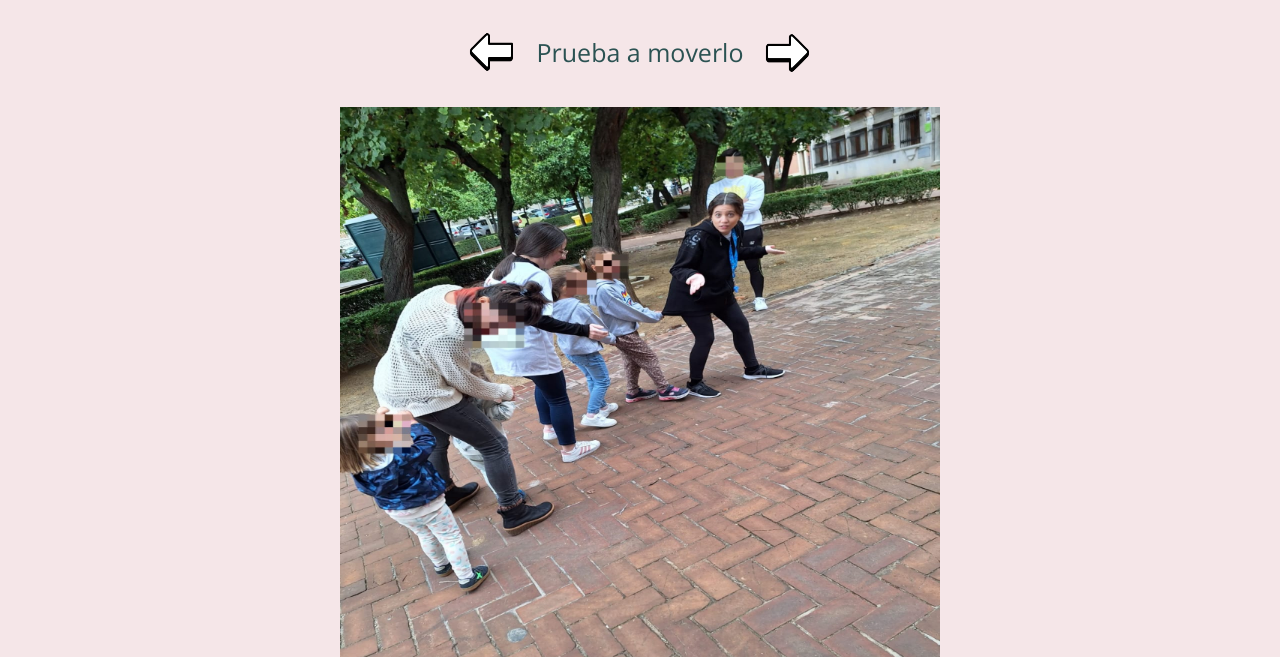
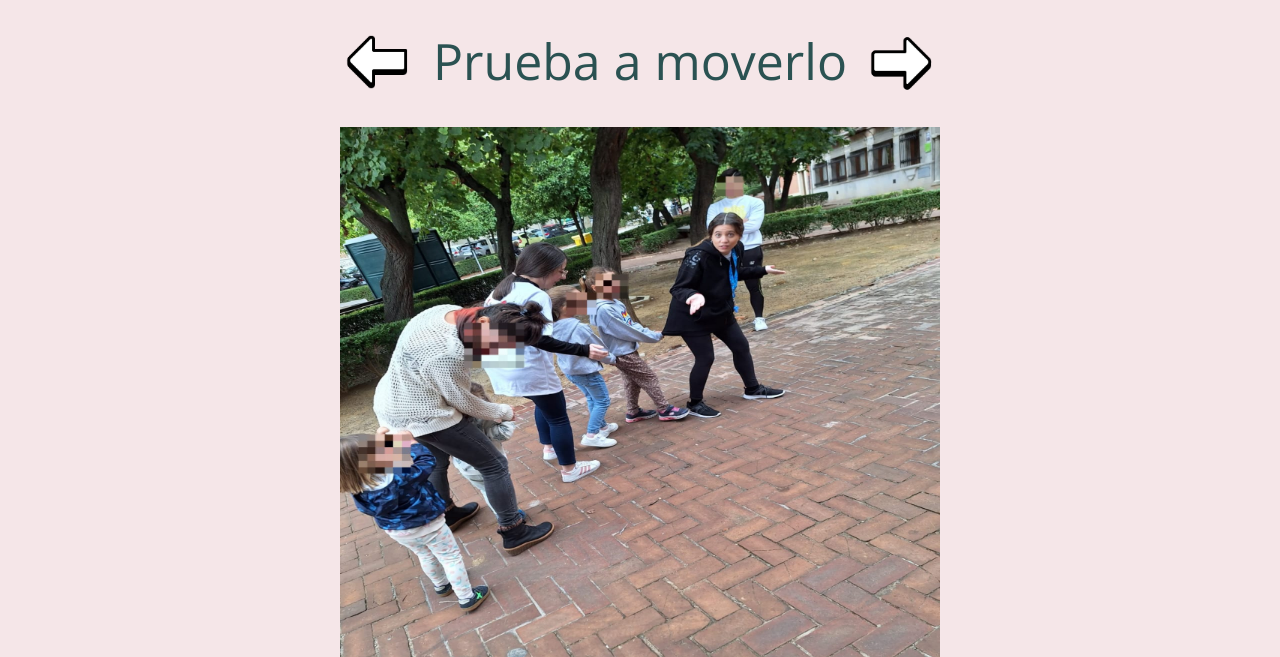
Before and after one commit to adrianof26/adrianof26.github.io, a plain HTML site: page eventos_esfera_segunda/gallery.html in a window 1280 px wide. Shown: the part 143-800 px from the top of the page. Drawn offline with nearby package versions, Linux system fonts and the light colour scheme.

Commit message:
Update gallery.css

```diff
--- a/eventos_esfera_segunda/styles/gallery.css
+++ b/eventos_esfera_segunda/styles/gallery.css
@@ -62,12 +62,25 @@
     font-size: 25px;
   }
   @media (min-width: 375px) {
+    body{
+        background: #3e9595b2;
+    }
     .containerprincipal{
         display: flex;
         justify-content: space-between;
         flex-direction: column;
         background: #F5E6E8;
-        gap: 500px;
+        gap: 300px;
+    }
+
+    .flechas p{
+      font-size: 70px;
+
+    }
+
+    .flechas img{
+      width: 100px;
+      height: 100px;
     }
 }
 
@@ -75,4 +88,13 @@
     .containerprincipal{
         display: block;
     }
+
+    .flechas p{
+      font-size: 50px;
+    }
+
+    .flechas img{
+      width: 70px;
+      height: 70px;
+    }
 }
```
